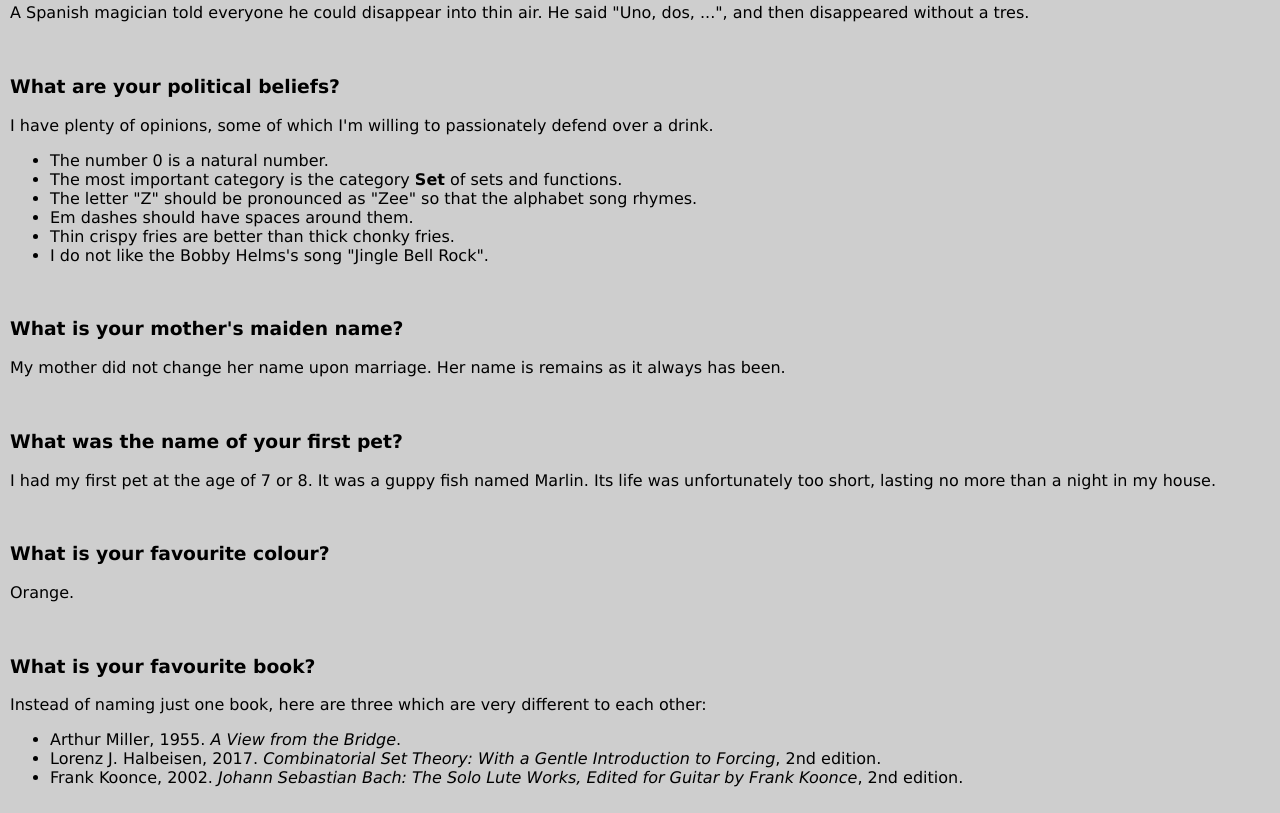
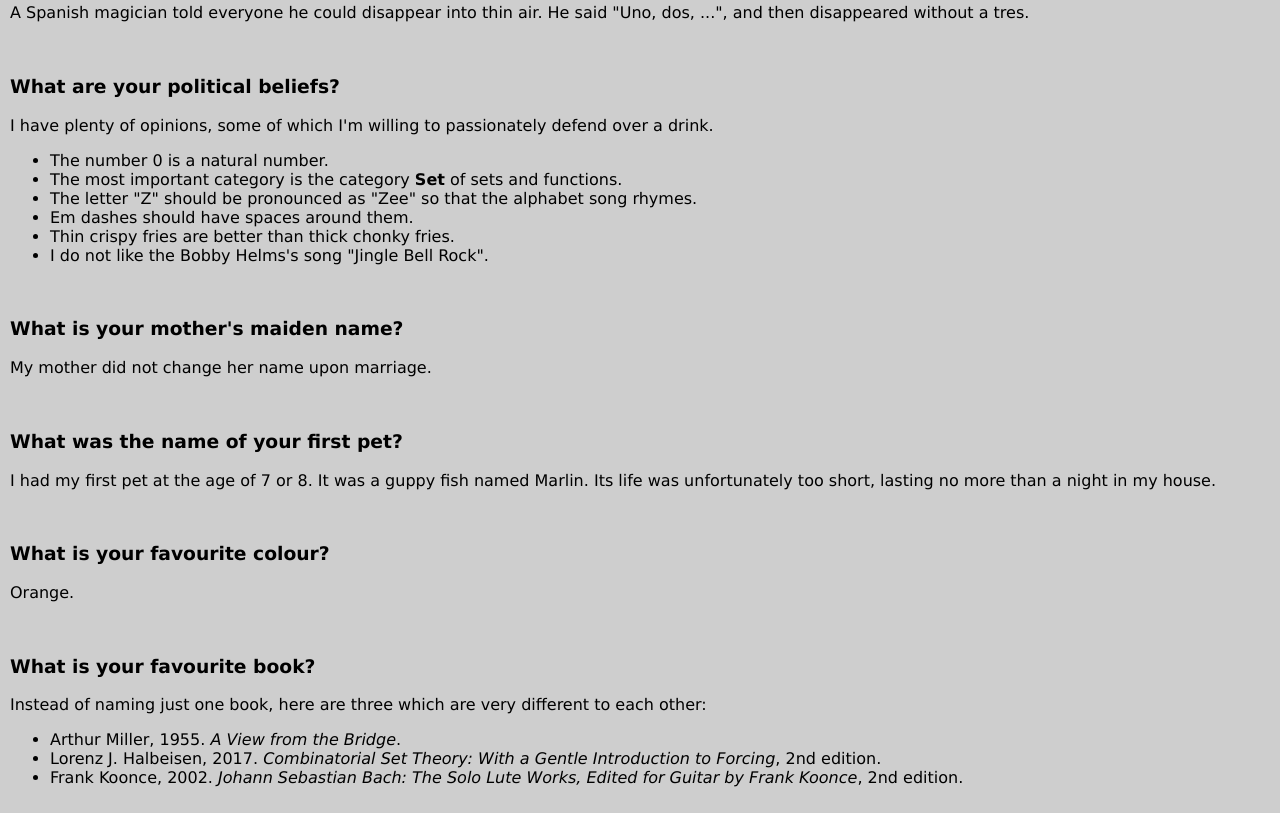
Before and after one commit to RNTay/RNTay.github.io, a plain HTML site: page pages/faq.html in a window 1280 px wide. Shown: the part 1439-2252 px from the top of the page. Drawn offline with Linux system fonts and the light colour scheme.

Commit message:
Update faq.html

```diff
--- a/pages/faq.html
+++ b/pages/faq.html
@@ -122,7 +122,7 @@
                 What is your mother's maiden name?
             </h3>
             <p>
-                My mother did not change her name upon marriage. Her name is remains as it always has been.
+                My mother did not change her name upon marriage.
             </p>
 
             <br>
```
